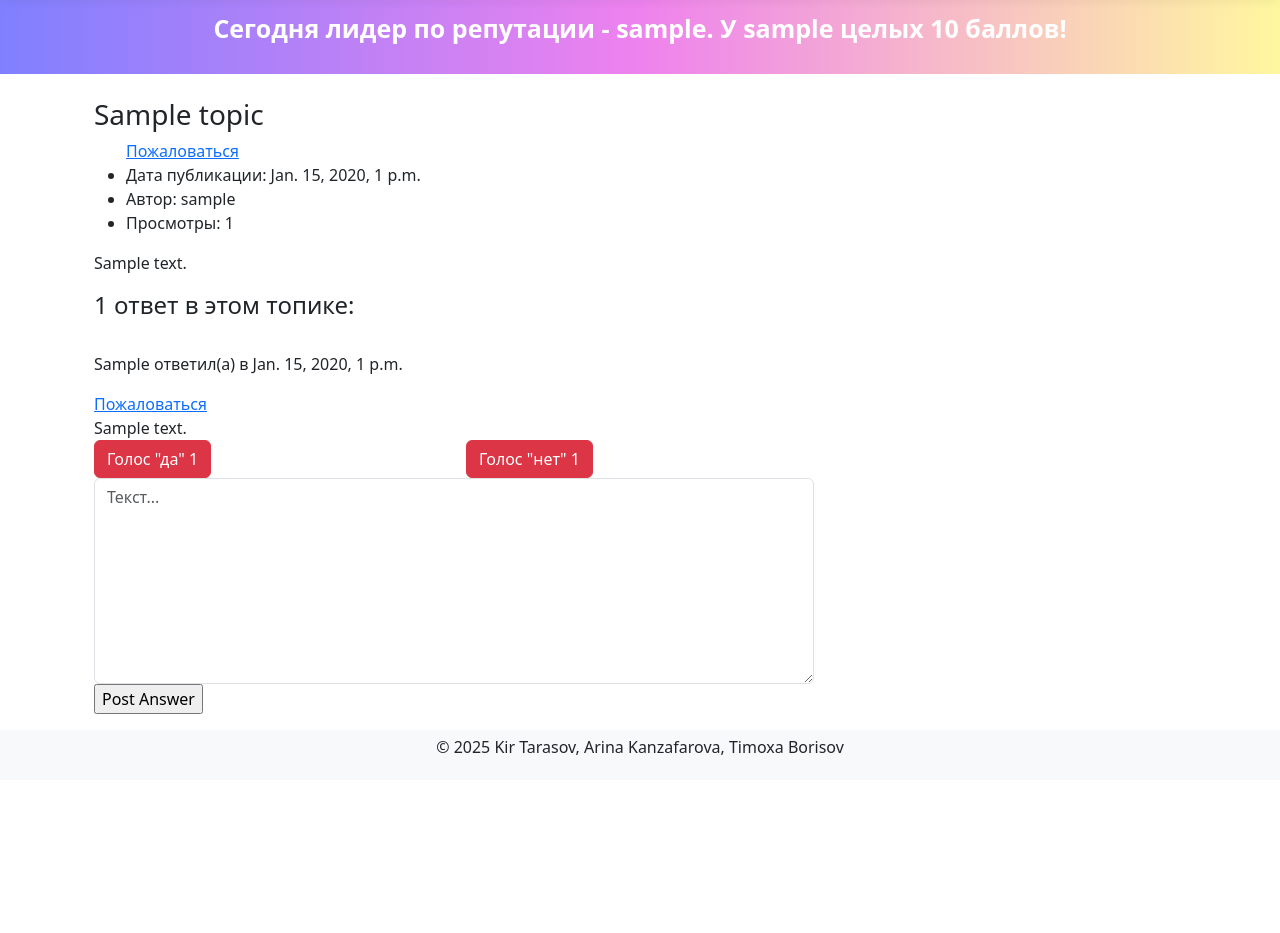
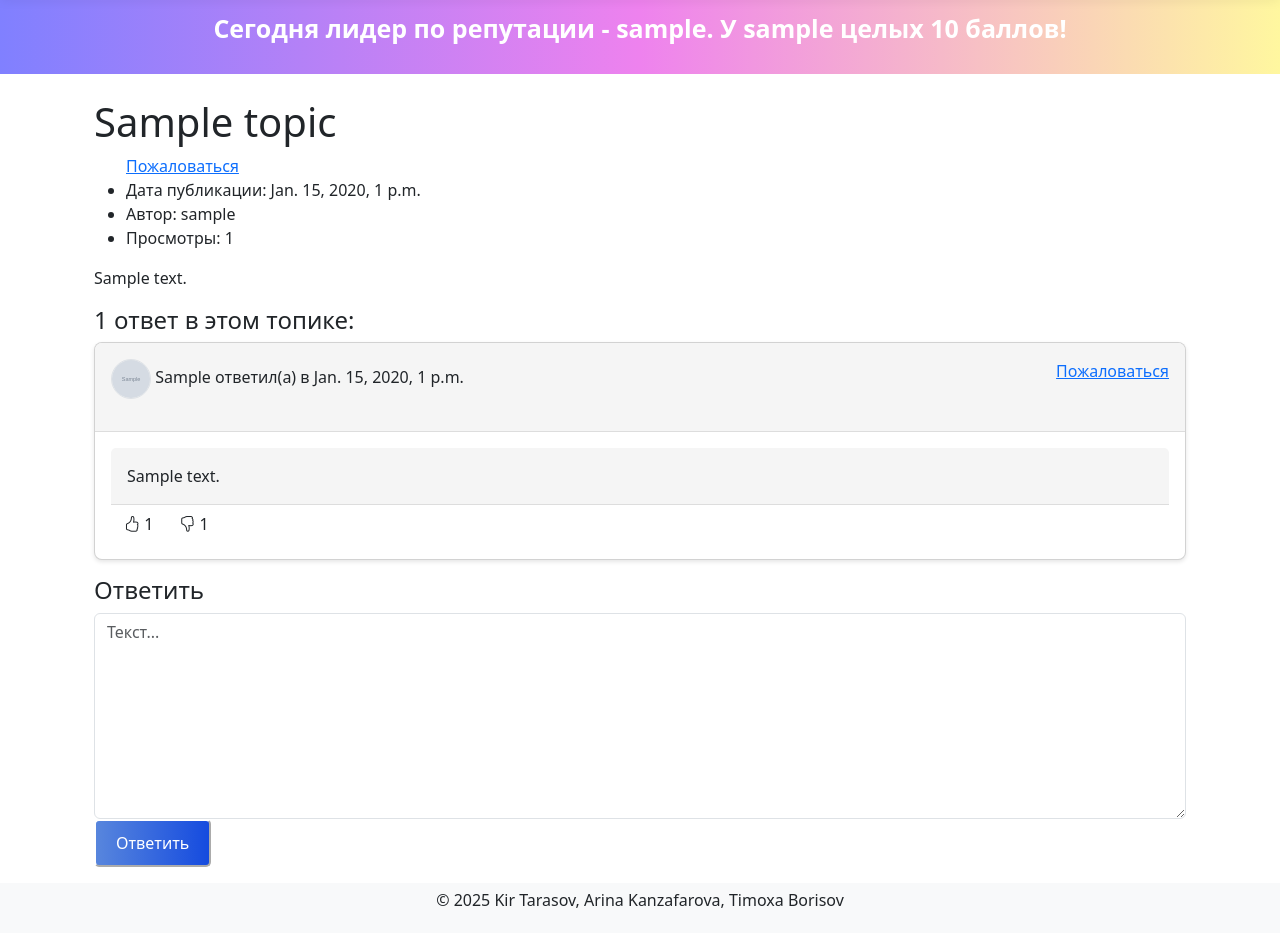
Before and after one commit to Tarasyonok/PLOV, a Django app: page /forum/topic/1/ in a window 1280 px wide. Shown: the part 70-1003 px from the top of the page. Before the commit the page ends 825 px from the top, so only its background shows below. Run offline with Django 5.2, Linux system fonts and the light colour scheme; a user stored in the database is signed in; tables that the repository leaves empty hold one stand-in row (values such as "Sample post"); grey boxes marked "Sample" are stand-in pictures; some libraries are stand-ins or nearby versions.

Commit message:
fix: frontend forum

```diff
--- a/plov/forum/views.py
+++ b/plov/forum/views.py
@@ -14,7 +14,7 @@ def topic_list(request):
     return django.shortcuts.render(request, 'forum/topic_list.html', context)
 
 
-@django.contrib.auth.decorators.login_required(login_url='/login/')
+@django.contrib.auth.decorators.login_required(login_url='/users/login/')
 def topic_post(request):
     form = forum.forms.TopicForm(request.POST or None)
 
@@ -39,7 +39,7 @@ def topic_post(request):
     )
 
 
-@django.contrib.auth.decorators.login_required(login_url='/login/')
+@django.contrib.auth.decorators.login_required(login_url='/users/login/')
 def topic_detail(request, pk):
     post_topic = django.shortcuts.get_object_or_404(forum.models.Topic, pk=pk)
     if request.user.is_authenticated:
@@ -108,7 +108,7 @@ def downvote(request):
     )
 
 
-@django.contrib.auth.decorators.login_required(login_url='/login/')
+@django.contrib.auth.decorators.login_required(login_url='/users/login/')
 def topic_report(request, topic_id):
     topic = django.shortcuts.get_object_or_404(
         forum.models.Topic,
@@ -138,7 +138,7 @@ def topic_report(request, topic_id):
     )
 
 
-@django.contrib.auth.decorators.login_required(login_url='/login/')
+@django.contrib.auth.decorators.login_required(login_url='/users/login/')
 def answer_report(request, ans_id):
     answer = django.shortcuts.get_object_or_404(
         forum.models.Answer,
--- a/plov/leaderboard/views.py
+++ b/plov/leaderboard/views.py
@@ -1,5 +1,6 @@
 import http
 
+import django.contrib.auth
 import django.core.paginator
 import django.shortcuts
 import django.utils.timezone
@@ -52,6 +53,7 @@ def leaderboard(request):
     )
 
 
+@django.contrib.auth.decorators.login_required(login_url='/users/login/')
 def leaderboard_my_course(request):
     try:
         user = users.models.UserCourse.objects.filter(user=request.user).get()
--- a/plov/static_dev/css/styles.css
+++ b/plov/static_dev/css/styles.css
@@ -56,8 +56,3 @@
 .card-body {
     padding: 16px;
 }
-
-.avatar-info {
-    display: flex;
-    align-items: center;
-}
--- a/plov/templates/forum/answer_report.html
+++ b/plov/templates/forum/answer_report.html
@@ -1,4 +1,6 @@
 {% extends "base.html" %}
+
+{% block title %}Жалоба на ответ{% endblock %}
 
 {% block content %}
 <h2>Жалоба на ответ</h2>
--- a/plov/templates/forum/topic_detail.html
+++ b/plov/templates/forum/topic_detail.html
@@ -1,15 +1,13 @@
 {% extends "base.html" %}
 
+{% block title %}Топик "{{ topic.title }}"{% endblock %}
+
 {% block content %}
-<div class="dx-box-1 pb-100 bg-grey-6">
+<div>
     <div class="container">
-        <div class="row vertical-gap md-gap">
-            <div class="col-lg-8">
-                <div class="dx-blog-post dx-box dx-box-decorated">
-
-                    <div class="dx-blog-post-box">
-
-                        <h1 class="h3 dx-blog-post-title">{{ topic.title }}</h1>
+        <div>
+            <div>
+                <h1 class="h1 dx-blog-post-title">{{ topic.title }}</h1>
                 <ul class="dx-blog-post-info">
                     <a href="{% url 'forum:topic-report' topic.id %}" class="dx-widget-link"> Пожаловаться</a>
                     <li>Дата публикации: {{ topic.created }}</li>
@@ -32,48 +30,65 @@
             {% else %}
             <h2 class="h4 mb-45">Будь первым ответив на этот вопрос!</h2>
             {% endif %}
+
             {% for answer in answers %}
-                    <div class="dx-comment">
-
-                        <div>
-                            <div class="dx-comment-img">
-                                <img src="{{ answer.user.author.profile_pic.url }}" alt="" class="rounded-circle">
+                <div class="card">
+                        <div class="card-header">
+                            <div class="d-flex fw-wrap mb12">
+                                <div class="flex-grow-1">
+                                    <p>
+                                        {% if answer.user.profile.avatar %}
+                                            <img src="{{ answer.user.profile.avatar.url }}" width="40" height="40" class="rounded-circle border object-fit-cover">
+                                        {% endif %}
+                                        <span>{{ answer.user.username|capfirst }}</span>
+                                        <span>ответил(а) в {{ answer.created }}</span>
+                                    </p>
                                 </div>
-                            <div class="dx-comment-cont">
-                                <p class="dx-comment-info">
-                                    <span class="dx-comment-name">{{ answer.user.username|capfirst }}</span>
-
-                                    <span class="dx-comment-date">
-                                        ответил(а) в {{ answer.created }}
-                                    </span>
-                                </p>
-                                <a href="{% url 'forum:answer-report' answer.id %}" class="dx-widget-link"> Пожаловаться</a>
-
-                                <div class="dx-comment-text">
+                                <div class="aside-cta mb12 print:d-none">
+                                    <a href="{% url 'forum:answer-report' answer.id %}" class="report-link">Пожаловаться</a>
+                                </div>
+                            </div>
+                        </div>
+                    <div class="card-body">
+                        <div class="card-header">
+                            <div class="comment-body">
                             <p class="mb-0">{{ answer.text }}</p>
                             </div>
+                        </div>
+
                         <div id="vote-section">
                             {% include 'forum/vote_section.html' %}
                         </div>
                     </div>
                 </div>
+            {% endfor %}
         </div>
-                    {% endfor %}
 
+        {% if answers.count > 0 %}
+            <h2 class="h4 mb-45">Ответить</h2>
+        {% endif %}
 
-                    <form action="" method="POST" class="dx-form mt-50 mb-45">
+        <form action="" method="POST">
             <div class="row vertical-gap">
                 <div class="col-12">
                     {% csrf_token %}
                     {{ answer_form }}
-                                <input type="submit" class="dx-btn dx-btn-lg" value="Post Answer">
+                    <input
+                        style="
+                            color: white;
+                            background-image: linear-gradient(to right, rgb(88, 134, 221), rgb(21, 75, 223));
+                            border-color: rgb(255, 255, 255);
+                            border-radius: 5px;
+                            padding: 10px 20px;
+                        "
+                        type="submit"
+                        class="dx-btn dx-btn-lg"
+                        value="Ответить"
+                    >
                 </div>
             </div>
         </form>
     </div>
 </div>
-        </div>
-    </div>
-</div>
 
 {% endblock content %}
--- a/plov/templates/forum/topic_post.html
+++ b/plov/templates/forum/topic_post.html
@@ -1,4 +1,7 @@
 {% extends "base.html" %}
+
+{% block title %}Опубликовать топик{% endblock %}
+
 {% block content %}
 <div class="dx-main">
     <div class="dx-box-1 pb-100 bg-grey-6">
--- a/plov/templates/forum/topic_report.html
+++ b/plov/templates/forum/topic_report.html
@@ -1,4 +1,6 @@
 {% extends "base.html" %}
+
+{% block title %}Жалоба на топик{% endblock %}
 
 {% block content %}
 <h2>Жалоба на топик</h2>
--- a/plov/templates/forum/vote_section.html
+++ b/plov/templates/forum/vote_section.html
@@ -1,26 +1,21 @@
-<div class="dx-comment-vote">
-    <div class="row">
-        <div class="col-lg-6">
+<div>
+    <div class="btn-group" role="group" aria-label="Basic example">
         <form action="{% url 'forum:upvote' %}" method="POST">
             {% csrf_token %}
             <button type="submit" id="upvote" name="answer_id" value="{{ answer.id }}"
-                    class="btn btn-danger">
-                    <i class="fa fa-thumbs-o-up" aria-hidden="true">
+                class="btn">
+                <i class="bi bi-hand-thumbs-up"></i>
                 </i>
-                    <span class="vote-tag">Голос "да"</span>
                 <span class="upvote-count">
                     {{ answer.upvotes.count }}
                 </span>
             </button>
         </form>
-        </div>
-        <div class="col-lg-6">
         <form action="{% url 'forum:downvote' %}" method="POST">
             {% csrf_token %}
             <button type="submit" id="downvote" name="answer_id" value="{{ answer.id }}"
-                    class="btn btn-danger">
-                    <i class="fa fa-thumbs-o-down" aria-hidden="true"></i>
-                    <span class="vote-tag">Голос "нет"</span>
+                class="btn">
+                <i class="bi bi-hand-thumbs-down"></i>
                 <span class="downvote-count">
                     {{ answer.downvotes.count }}
                 </span>
@@ -28,4 +23,3 @@
         </form>
     </div>
 </div>
-</div>
--- a/plov/templates/leaderboard/leaderboard.html
+++ b/plov/templates/leaderboard/leaderboard.html
@@ -1,5 +1,7 @@
 {% extends 'base.html' %}
 {% load static %}
+
+{% block title %}Рейтинг{% endblock %}
 
 {% block content %}
 <div class="container">
--- a/plov/templates/leaderboard/leaderboard_fall.html
+++ b/plov/templates/leaderboard/leaderboard_fall.html
@@ -1,9 +1,11 @@
 {% extends 'base.html' %}
 {% load static %}
 
+{% block title %}Рейтинг (Осень {{ year }}){% endblock %}
+
 {% block content %}
 <div class="container">
-  <h1 style="text-align:center;">Таблица лидеров по рейтингу (Весна {{ year }})</h1>
+  <h1 style="text-align:center;">Таблица лидеров по рейтингу (Осень {{ year }})</h1>
   <div class="dropdown">
     <button class="btn btn-secondary dropdown-toggle" type="button" data-bs-toggle="dropdown" aria-expanded="false">
       Потоки
--- a/plov/templates/leaderboard/leaderboard_fall_past.html
+++ b/plov/templates/leaderboard/leaderboard_fall_past.html
@@ -1,9 +1,11 @@
 {% extends 'base.html' %}
 {% load static %}
 
+{% block title %}Рейтинг (Осень {{ year }}){% endblock %}
+
 {% block content %}
 <div class="container">
-  <h1 style="text-align:center;">Таблица лидеров по рейтингу (Весна {{ year }})</h1>
+  <h1 style="text-align:center;">Таблица лидеров по рейтингу (Осень {{ year }})</h1>
   <div class="dropdown">
     <button class="btn btn-secondary dropdown-toggle" type="button" data-bs-toggle="dropdown" aria-expanded="false">
       Потоки
--- a/plov/templates/leaderboard/leaderboard_my_course.html
+++ b/plov/templates/leaderboard/leaderboard_my_course.html
@@ -1,5 +1,7 @@
 {% extends 'base.html' %}
 {% load static %}
+
+{% block title %}Рейтинг (мой поток){% endblock %}
 
 {% block content %}
 <div class="container">
--- a/plov/templates/leaderboard/leaderboard_my_course_err.html
+++ b/plov/templates/leaderboard/leaderboard_my_course_err.html
@@ -1,4 +1,6 @@
 {% extends 'base.html' %}
+
+{% block title %}Упс!{% endblock %}
 
 {% block content %}
   <h1 style="text-align:center;">404</h1>
--- a/plov/templates/leaderboard/leaderboard_spring.html
+++ b/plov/templates/leaderboard/leaderboard_spring.html
@@ -1,5 +1,7 @@
 {% extends 'base.html' %}
 {% load static %}
+
+{% block title %}Рейтинг (Весна {{ year }}){% endblock %}
 
 {% block content %}
 <div class="container">
--- a/plov/templates/leaderboard/leaderboard_spring_past.html
+++ b/plov/templates/leaderboard/leaderboard_spring_past.html
@@ -1,5 +1,7 @@
 {% extends 'base.html' %}
 {% load static %}
+
+{% block title %}Рейтинг (Весна {{ year }}){% endblock %}
 
 {% block content %}
 <div class="container">
--- a/plov/templates/leaderboard/rep_leaderboard.html
+++ b/plov/templates/leaderboard/rep_leaderboard.html
@@ -1,5 +1,7 @@
 {% extends 'base.html' %}
 {% load static %}
+
+{% block title %}Репутация{% endblock %}
 
 {% block content %}
 <div class="container">
--- a/plov/templates/reviews/review_confirm_delete.html
+++ b/plov/templates/reviews/review_confirm_delete.html
@@ -1,4 +1,6 @@
 {% extends 'base.html' %}
+
+{% block title %}Удалить отзыв{% endblock %}
 
 {% block content %}
 <div class="container mt-4">
--- a/plov/templates/reviews/review_list.html
+++ b/plov/templates/reviews/review_list.html
@@ -1,5 +1,7 @@
 {% extends 'base.html' %}
 {% load static %}
+
+{% block title %}Отзывы{% endblock %}
 
 {% block content %}
 <div style="max-width: 800px; margin: 0 auto; padding: 20px;">
```
Also changed, not shown: plov/templates/forum/topic_list.html (+19 -4 lines). Lines whose indentation alone changed are shown as unchanged.
